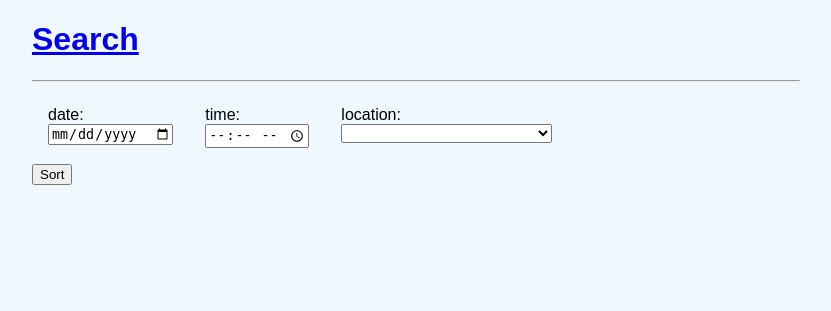
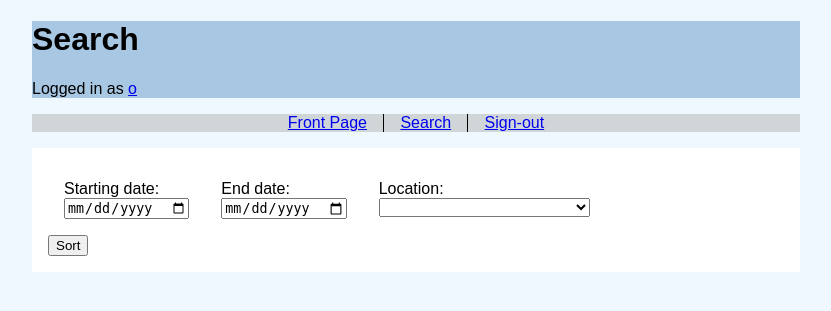
Before and after one commit to vekkul1/Basketball-Matchmaking, a Flask app: page /search in a window 1280 px wide. Shown: the top 311 px of the page, without its empty margins (224-1055 px from the left). Run offline with Flask 3, Linux system fonts and the light colour scheme; a user stored in the database is signed in; data comes from the database, SQL or seed files in the repository; both versions use the stored data as it was after the commit.

Commit message:
css for search

```diff
--- a/app.py
+++ b/app.py
@@ -2,7 +2,7 @@
 import secrets
 import sqlite3
 from flask import Flask
-from flask import abort, redirect, render_template, request, session, flash
+from flask import abort, redirect, render_template, request, session, flash, make_response
 from datetime import date
 import events
 import courts
@@ -42,7 +42,6 @@
         return render_template("signup.html")
 
     if request.method == "POST":
-        check_csrf()
         username = request.form["username"]
         password1 = request.form["password1"]
         password2 = request.form["password2"]
@@ -63,10 +62,11 @@
 @app.route("/login", methods=["GET", "POST"])
 def login():
     if request.method == "GET":
-        return render_template("login.html")
+        return render_template("login.html", next_page=request.referrer)
     if request.method == "POST":
         username = request.form["username"]
         password = request.form["password"]
+        next_page = request.form["next_page"]
 
         user_id = users.check_login(password, username)
 
@@ -74,7 +74,7 @@
             session["user_id"] = user_id
             session["username"] = username
             session["csrf_token"] = secrets.token_hex(16)
-            return redirect("/")
+            return redirect(next_page)
         else:
             flash("ERROR: wrong username or password")
             return redirect("/login")
@@ -103,6 +103,7 @@
         return render_template("event.html", event = event, messages = messages, signups = signups, signedIn = signedIn)
 
     if request.method == "POST":
+        require_login()
         check_csrf()
         user_id = request.form["user_id"]
 
@@ -115,8 +116,8 @@
 
 @app.route("/new_event", methods=["POST"])
 def new_event():
+    require_login()
     check_csrf()
-    require_login()
 
     location_id = request.form["location_id"]
     team_size = request.form["team_size"]
@@ -124,7 +125,8 @@
     timeform = request.form["time"]
 
     if dateform < str(date.today()):
-        return "The event you're trying to create is in the past."
+        flash("The event you're trying to create is in the past.")
+        return redirect("/")
 
     events.add_event(team_size, timeform, dateform, session["user_id"], location_id)
     flash(f"New event created on {dateform} at {timeform}")
@@ -156,8 +158,8 @@
 
 @app.route("/new_message", methods = ["POST"])
 def new_message():
+    require_login()
     check_csrf()
-    require_login()
     content = request.form["content"]
     user_id = session["user_id"]
     event_id = request.form["event_id"]
@@ -183,14 +185,14 @@
 @app.route("/search")
 def search():
     locations = courts.get_courts()
-    date = request.args.get("date")
-    time = request.args.get("time")
+    startDate = request.args.get("start_date")
+    endDate = request.args.get("end_date")
     court_id = request.args.get("court_id")
     if not court_id:
         court_id = 0
 
-    results = events.get_events_by_date(date, time, int(court_id))
-    return render_template("search.html", locations=locations, date=date, time=time, court_id=int(court_id), results=results)
+    results = events.get_events_by_date(startDate, endDate, int(court_id))
+    return render_template("search.html", locations=locations, start_date=startDate, end_date=endDate, court_id=int(court_id), results=results)
 
 @app.route("/user/<int:user_id>")
 def show_user(user_id):
@@ -201,9 +203,36 @@
     usersUpcomingEvents = users.get_latest_events(user_id)
     return render_template("user.html", user=user, events=usersAllEvents, upcoming=usersUpcomingEvents)
 
-@app.route("/event/<int:event_id>/sing-up")
-def event_signup(event_id):
-    check_csrf()
-    user_id = request.form["user_id"]
-    events.signup_to_event(user_id, event_id)
-    return redirect(f"/event/{event_id}")
+@app.route("/add_image", methods=["GET", "POST"])
+def add_image():
+    require_login()
+
+    if request.method == "GET":
+        return render_template("addImage.html")
+
+    if request.method == "POST":
+        check_csrf()
+        file = request.files["image"]
+        if not file.filename.lower().endswith(".jpg"):
+            flash("ERROR: Wrong file format")
+            return redirect("/add_image")
+
+        image = file.read()
+        if len(image) > 100*1024:
+            flash("ERROR: image too large")
+            return redirect("/add_image")
+
+        user_id = session["user_id"]
+        users.update_image(user_id, image)
+        flash("Profile picture added succesfully")
+        return redirect(f"/user/{user_id}")
+
+@app.route("/image/<int:user_id>")
+def show_image(user_id):
+    image = users.get_image(user_id)
+    if not image:
+        abort(404)
+
+    response = make_response(bytes(image))
+    response.headers.set("Content-Type", "image/jpeg")
+    return response
--- a/events.py
+++ b/events.py
@@ -24,33 +24,28 @@
              ORDER BY e.date"""
     return db.query(sql, [court_id, date])
 
-def get_events_by_date(dateArg, time, court_id):
-    if not time:
-        time = "00:00"
-    if not dateArg:
-        dateArg = date.today()
-        print("default date set")
+def get_events_by_date(startDate, endDate, court_id):
     if court_id > 0:
         sql = """SELECT e.id, l.name, e.size, e.time, e.date, u.username
                 FROM events e, locations l, users u
                  WHERE e.location_id = l.id
                 AND e.user_id = u.id
-                 AND e.date = ?
-                AND e.time >= ?
+                 AND e.date >= ?
+                AND e.date <= ?
                  AND e.location_id = ?
                 GROUP BY e.id
                  ORDER BY e.date, e.time ASC"""
-        return db.query(sql, [dateArg, time, court_id])
+        return db.query(sql, [startDate, endDate, court_id])
     else:
         sql = """SELECT e.id, l.name, e.size, e.time, e.date, u.username
                 FROM events e, locations l, users u
                  WHERE e.location_id = l.id
                 AND e.user_id = u.id
-                 AND e.date = ?
-                AND e.time >= ?
+                 AND e.date >= ?
+                AND e.date <= ?
                  GROUP BY e.id
                 ORDER BY e.date, e.time ASC"""
-        return db.query(sql, [dateArg, time])
+        return db.query(sql, [startDate, endDate])
 
 
 def get_event(event_id):
--- a/schema.sql
+++ b/schema.sql
@@ -1,7 +1,8 @@
 CREATE TABLE users (
     id INTEGER PRIMARY KEY,
     username TEXT UNIQUE,
-    password_hash TEXT
+    password_hash TEXT,
+    image BLOB
 );
 
 CREATE TABLE locations (
@@ -32,3 +33,6 @@
     user_id INTEGER REFRENCES users,
     event_id INTEGER REFRENCES events
 );
+
+CREATE INDEX idx_event_messages ON messages (event_id);
+CREATE INDEX idx_event_signups ON signups (event_id);
--- a/static/style.css
+++ b/static/style.css
@@ -85,3 +85,18 @@
 .login input {
     width: 16em;
 }
+
+.user-page {
+    background-color: #fff;
+    padding: 1em;
+}
+
+.user-page > .events {
+    margin-left: 0em;
+    margin-right: 0em;
+}
+
+.profile-picture {
+    max-height: 10em;
+    max-width: 10em;
+}
--- a/templates/login.html
+++ b/templates/login.html
@@ -34,6 +34,11 @@
           Password: <br />
           <input type="password" name="password" required/>
         </p>
+        {% if next_page %}
+        <input type="hidden" name="next_page" value="{{ next_page }}" />
+        {% else %}
+        <input type="hidden" name="next_page" value="/" />
+        {% endif %}
         <!--input type="hidden" name="csrf_token" value="{{ session.csrf_token }}" /-->
         <input type="submit" value="Log-in" />
     </form>
--- a/templates/search.html
+++ b/templates/search.html
@@ -6,30 +6,55 @@
 </head>
 
 <body>
-    <h1>
-        <a href="/">Search</a>
-    </h1>
-    <hr/>
+    <div class="header">
+        <h1>Search</h1>
+        <p>
+          {% if session.username %}
+            Logged in as <a href="/user/{{ session.user_id }}">{{ session.username }}</a>
+          {% endif %}
+          <br />
+          {% for message in get_flashed_messages() %}
+            <b>{{ message }}</b>
+          {% endfor %}
+        </p>
+      </div>
+
+      <div class="nav">
+        <nav>
+          <ul>
+            <li><a href="/">Front Page</a></li>
+            <li><a href="/search">Search</a></li>
+          {% if session.user_id %}
+            <li><a href="/logout">Sign-out</a></li>
+          {% else %}
+            <li><a href="/signup">Sign-up</a></li>
+            <li><a href="/login">Log-in</a></li>
+          {% endif %}
+          </ul>
+        </nav>
+      </div>
+
+    <div class="content">
     <form action="/search" method="get">
         <div class="container">
             <p>
-                date:<br />
-                {% if date %}
-                <input type="date" name="date" value = "{{ date }}"/>
+                Starting date:<br />
+                {% if start_date %}
+                <input type="date" name="start_date" value = "{{ start_date }}"/>
                 {% else %}
-                <input type="date" name="date" />
+                <input type="date" name="start_date" />
                 {% endif %}
             </p>
             <p>
-                time:<br />
-                {% if time %}
-                <input type="time" name="time" value="{{ time }}"/>
+                End date:<br />
+                {% if end_date %}
+                <input type="date" name="end_date" value = "{{ end_date }}"/>
                 {% else %}
-                <input type="time" name="time" />
+                <input type="date" name="end_date" />
                 {% endif %}
             </p>
             <p>
-                location:<br />
+                Location:<br />
                 <select name="court_id" id="court_id">
                     <option value=0></option>
                     {% for location in locations %}
@@ -42,23 +67,23 @@
                 </select>
             </p>
         </div>
-        <input type="hidden" name="csrf_token" value="{{ session.csrf_token }}" />
         <input type="submit" value="Sort" />
     </form>
+    </div>
 
-    {% if date or time or court_id %}
-    <hr />
+    {% if start_date or end_time or court_id %}
+    <div class="content">
     <h2>Results:</h2>
-    <ul>
         {% for event in results %}
-        <li>
+        <div class="events">
+        <p>
             <a href="/event/{{ event.id }}">  {{ event.date }}, {{ event.name }} </a>
             <br />
             looking for {{ event.size }} people at {{ event.time }}. created by {{ event.username }}
-        </li>
-        <hr />
+        </p>
+        </div>
         {% endfor %}
-    </ul>
+    </div>
     {% endif %}
 </body>
 
--- a/templates/signup.html
+++ b/templates/signup.html
@@ -39,7 +39,6 @@
             Password Again <br />
             <input type = "password" name="password2" required/>
         </p>
-        <input type="hidden" name="csrf_token" value="{{ session.csrf_token }}" />
         <input type ="submit" value="Create User" />
     </form>
     </div>
```
Also changed, not shown: templates/addImage.html (added, +48 -0 lines), templates/user.html (+48 -4 lines), users.py (+13 -1 lines), database.db.
